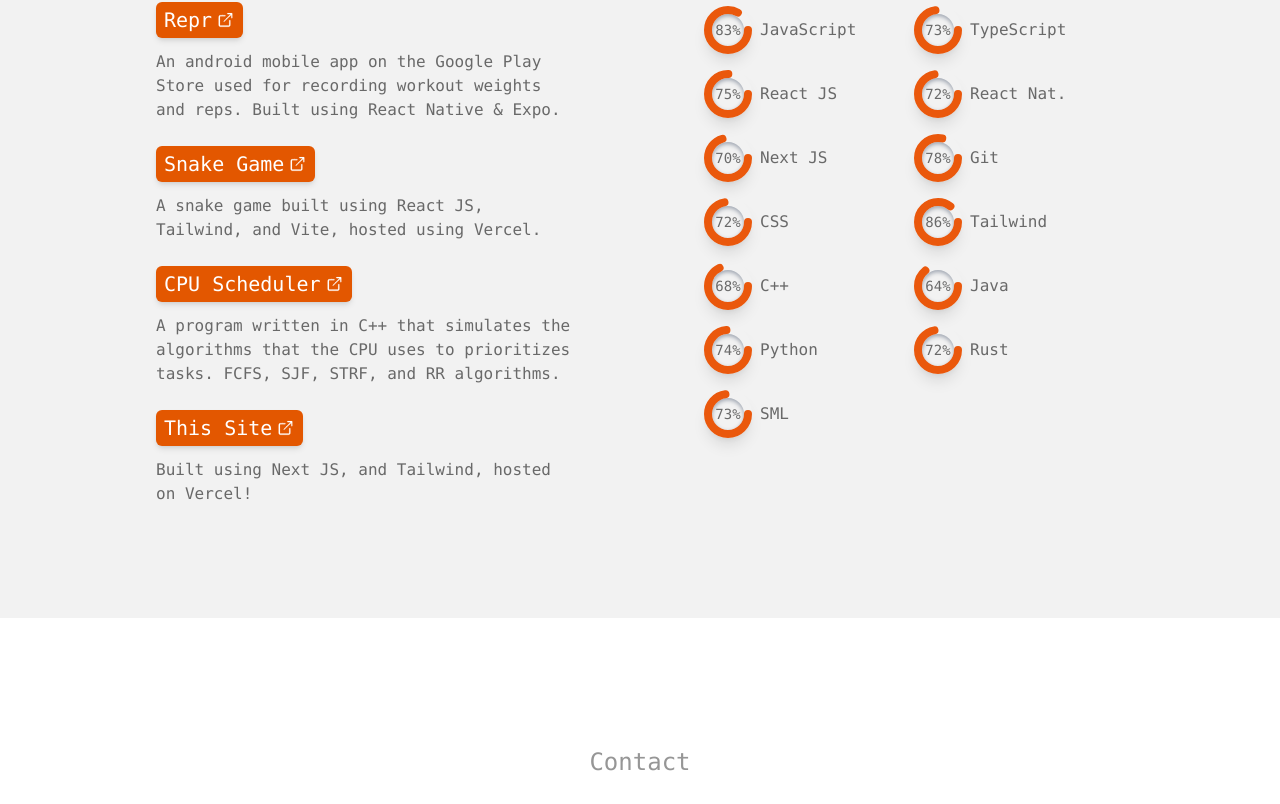
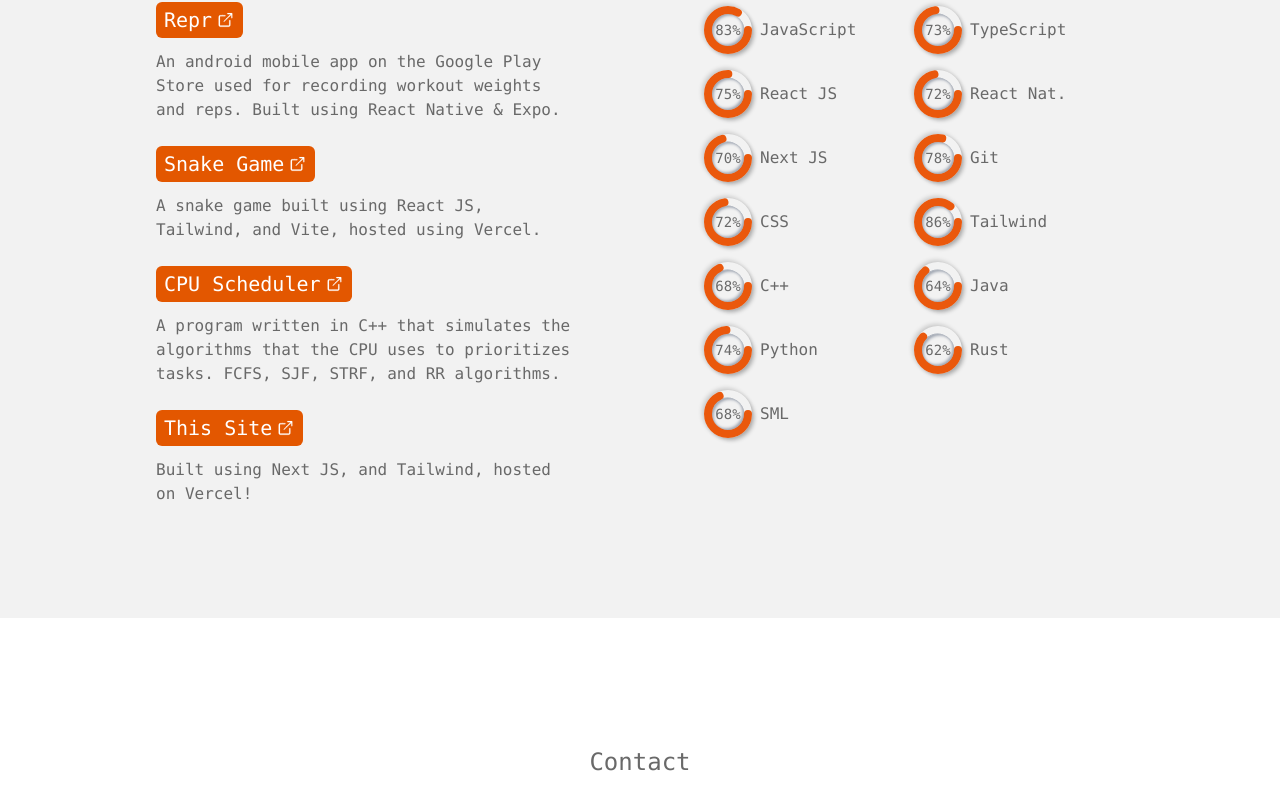
Before and after one commit to carsonkrueger/My-Portfolio-Site, a Next.js app: page / in a window 1280 px wide. Shown: the part 974-1778 px from the top of the page. Built offline with nearby package versions, Linux system fonts and the light colour scheme; no server answers.

Commit message:
fixed some element tag bugs, fixed some styling

```diff
--- a/app/components/Contact.tsx
+++ b/app/components/Contact.tsx
@@ -22,20 +22,22 @@ const Contact = ({ addNotification, show }: props) => {
     if (show || sent.current) return;
     sent.current = true;
 
-    emailjs
-      .sendForm(
-        ensure(process.env.NEXT_PUBLIC_EMAILJS_SERVICE),
-        ensure(process.env.NEXT_PUBLIC_EMAILJS_TEMPLATE),
-        ensure(form.current)
-      )
-      .then(() => {
-        addNotification(NotiType.SUCCESS);
-        sent.current = false;
-      })
-      .catch((err) => {
-        addNotification(NotiType.FAILURE);
-        sent.current = false;
-      });
+    addNotification(NotiType.SUCCESS);
+    sent.current = false;
+    // emailjs
+    //   .sendForm(
+    //     ensure(process.env.NEXT_PUBLIC_EMAILJS_SERVICE),
+    //     ensure(process.env.NEXT_PUBLIC_EMAILJS_TEMPLATE),
+    //     ensure(form.current)
+    //   )
+    //   .then(() => {
+    //     addNotification(NotiType.SUCCESS);
+    //     sent.current = false;
+    //   })
+    //   .catch((err) => {
+    //     addNotification(NotiType.FAILURE);
+    //     sent.current = false;
+    //   });
   };
 
   useEffect(() => {
@@ -50,15 +52,15 @@ const Contact = ({ addNotification, show }: props) => {
       className="min-h-[30rem] px-5 max-w-lg w-[100%] flex justify-start flex-col text-primary font-mono [&>*]:rounded-md space-y-1 [&>label]:pt-1 [&>input]:px-1 [&>input]:border [&>input]:border-lightdark"
       onSubmit={(e) => sendEmail(e)}
     >
-      <p className="text-2xl pb-5 self-center text-lightdark">Contact</p>
+      <p className="text-2xl pb-5 self-center text-mediumdark">Contact</p>
       <div className="flex flex-row [&>*]:w-[47%] flex-wrap justify-between [&>*]:rounded-[inherit] [&>label]:pb-1 [&>input]:px-1 [&>input]:border [&>input]:border-lightdark">
         <label htmlFor="first_name">First Name</label>
         <label htmlFor="last_name">Last Name</label>
         <input
+          className="text-black"
           type="text"
           id="first_name"
           name="first_name"
-          className="text-black"
           required
         />
         <input
--- a/app/components/Skill.tsx
+++ b/app/components/Skill.tsx
@@ -1,5 +1,3 @@
-import Image from "next/image";
-
 type privateProps = {
   name: String;
   dashOffset: number;
@@ -9,8 +7,10 @@ export default function Skill({ name, dashOffset }: privateProps) {
   return (
     <div className="min-w-[50%] max-w-[50%] flex items-center space-x-2 py-2">
       <div className="relative flex justify-center items-center">
-        <div className="flex justify-center items-center w-12 h-12  rounded-[50%] shadow-lg">
-          <div className="w-8 h-8 bg-invis rounded-[inherit] shadow-gray-400 shadow-inner" />
+        <div className="flex justify-center items-center w-12 h-12 rounded-[50%] shadow-circleOuter">
+          {/* OUTER */}
+          <div className="w-8 h-8 bg-invis rounded-[inherit] shadow-gray-400 shadow-circleInner" />
+          {/* INNER */}
         </div>
         <svg
           className="absolute left-0 top-0"
@@ -21,8 +21,8 @@ export default function Skill({ name, dashOffset }: privateProps) {
         >
           <defs>
             <linearGradient id="GradientColor">
-              <stop offset="0%" stop-color="#DA22FF" />
-              <stop offset="100%" stop-color="#9733EE" />
+              <stop offset="0%" stopColor="#DA22FF" />
+              <stop offset="100%" stopColor="#9733EE" />
             </linearGradient>
           </defs>
           <circle
@@ -31,7 +31,7 @@ export default function Skill({ name, dashOffset }: privateProps) {
             cx="24"
             cy="24"
             r="20"
-            stroke-linecap="round"
+            strokeLinecap="round"
           />
         </svg>
         <p className="absolute text-sm">
--- a/app/layout.tsx
+++ b/app/layout.tsx
@@ -1,4 +1,3 @@
-import Script from "next/script";
 import "./globals.css";
 
 export const metadata = {
--- a/app/page.tsx
+++ b/app/page.tsx
@@ -131,8 +131,8 @@ export default function Home() {
             <Skill name={"C++"} dashOffset={40} />
             <Skill name={"Java"} dashOffset={45} />
             <Skill name={"Python"} dashOffset={33} />
-            <Skill name={"Rust"} dashOffset={35} />
-            <Skill name={"SML"} dashOffset={34} />
+            <Skill name={"Rust"} dashOffset={48} />
+            <Skill name={"SML"} dashOffset={40} />
           </div>
         </div>
       </div>
--- a/components/Notification.tsx
+++ b/components/Notification.tsx
@@ -39,12 +39,14 @@ const Notification = ({ show, isSuccessful, removeNotification }: props) => {
       >
         <p>{isSuccess() ? "Email Sent" : "Error"}</p>
         <Button
+          className="bg-white rounded-[50%]"
           href=""
           onClick={(e: any) => {
             e.preventDefault();
           }}
         >
           <Image
+            className="[svg>path]:fill-primary"
             src="/x_nocircle.svg"
             alt="close toast"
             width={16}
--- a/tailwind.config.js
+++ b/tailwind.config.js
@@ -31,6 +31,12 @@ module.exports = {
         "100%": { transform: "translateX(-100%)" },
       },
     },
+    boxShadow: {
+      circleOuter:
+        "3px 3px 4px -1px rgba(0,0,0,0.3), -2px -2px 5px -0.5px rgba(0,0,0,0.2)",
+      circleInner:
+        "inset 2px 2px 3px -0.5px rgba(0,0,0,0.2), inset -2px -2px 3px -0.5px rgba(255,255,255,0.7), -0.5px -0.5px 0px rgba(255,255,255,1), 0.5px 0.5px 0px rgba(0,0,0,0.15), 0px 12px 10px -10px rgba(0,0,0,0.05)",
+    },
   },
   plugins: [],
 };
```
Also changed, not shown: public/x_circle.svg (deleted), public/x_nocircle.svg.
